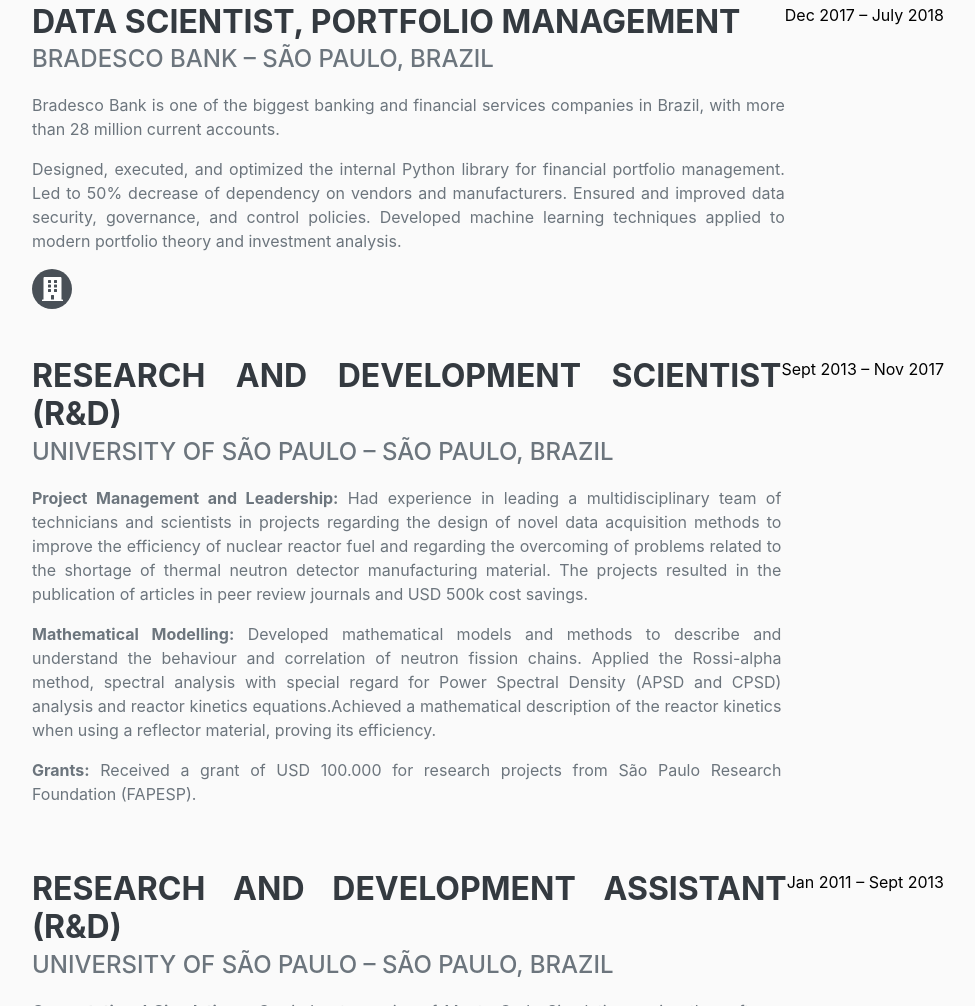
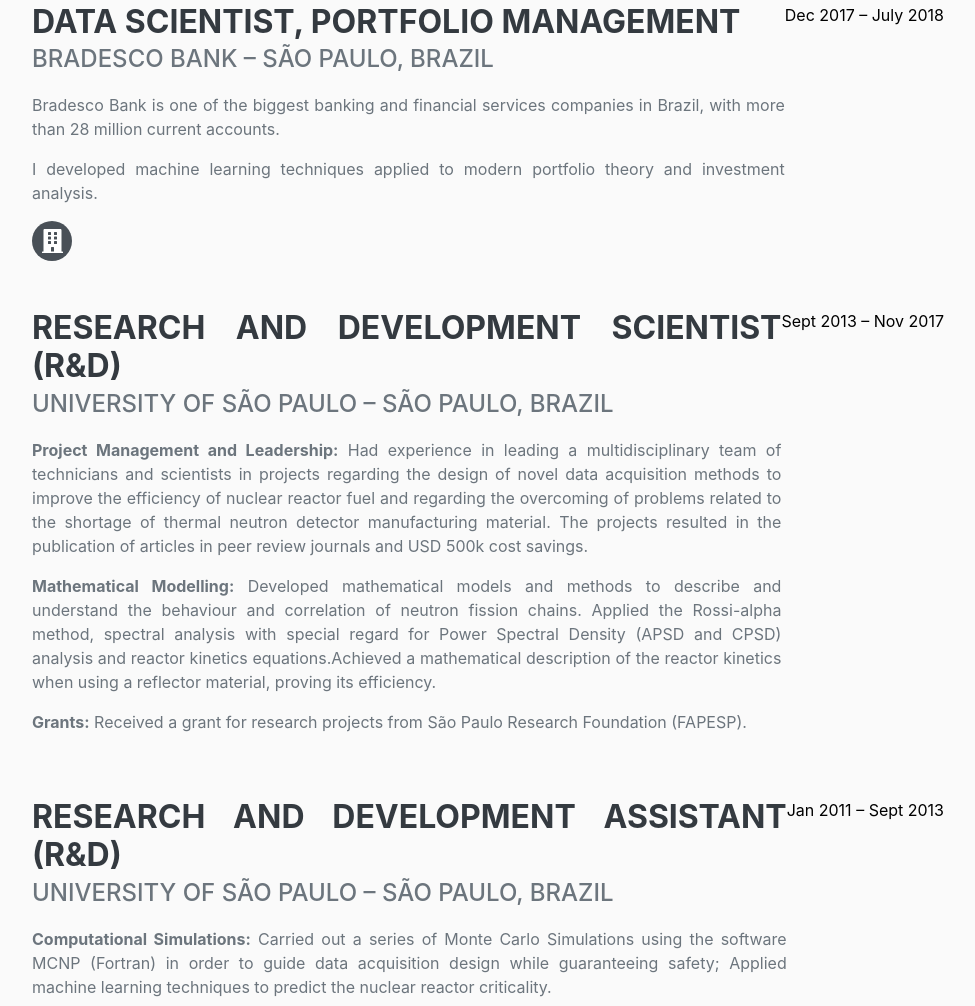
Before and after one commit to egonnelli/egonnelli.github.io, a plain HTML site: page index.html in a window 1280 px wide. Shown: the part 1260-2266 px from the top of the page, without its empty margins (288-1263 px from the left). Drawn offline with nearby package versions, Linux system fonts and the light colour scheme; a web font is replaced by a local one.

Commit message:
Html changes

```diff
--- a/index.html
+++ b/index.html
@@ -95,7 +95,7 @@
                             <div class="subheading mb-3">Bradesco Bank – São Paulo, Brazil</div>
                             <p>Bradesco Bank is one of the biggest banking and financial services companies in Brazil, with more than 28 million current accounts.</p>
 
-                            <p>Designed, executed, and optimized the internal Python library for financial portfolio management. Led to 50% decrease of dependency on vendors and manufacturers. Ensured and improved data security, governance, and control policies. Developed machine learning techniques applied to modern portfolio theory and investment analysis.</p>
+                            <p>I developed machine learning techniques applied to modern portfolio theory and investment analysis.</p>
 
                             <div class="social-icons">
 
@@ -119,7 +119,7 @@
                             <p><strong>Mathematical Modelling:</strong> Developed mathematical models and methods to describe and understand the behaviour and correlation of neutron fission chains. Applied the Rossi-alpha method, spectral analysis with special regard for Power Spectral Density (APSD and CPSD) analysis and reactor kinetics equations.Achieved a mathematical description of the reactor kinetics when using a reflector material, proving its efficiency. </p>
 
 
-                            <p><strong>Grants:</strong> Received a grant of USD 100.000 for research projects from São Paulo Research Foundation (FAPESP).</p>
+                            <p><strong>Grants:</strong> Received a grant for research projects from São Paulo Research Foundation (FAPESP).</p>
                         </div>
                         <div class="flex-shrink-0"><span class="text-primary">Sept 2013 – Nov 2017</span></div>
                     </div>
```
